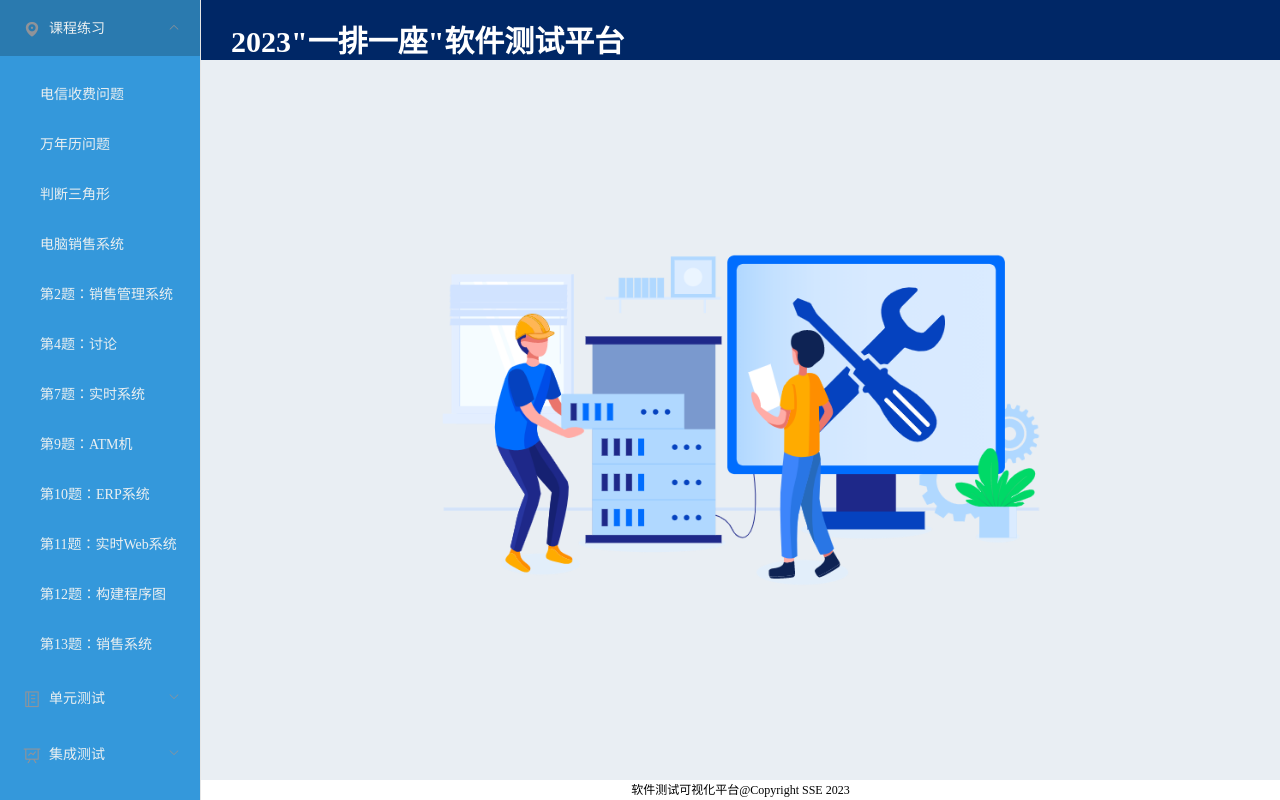
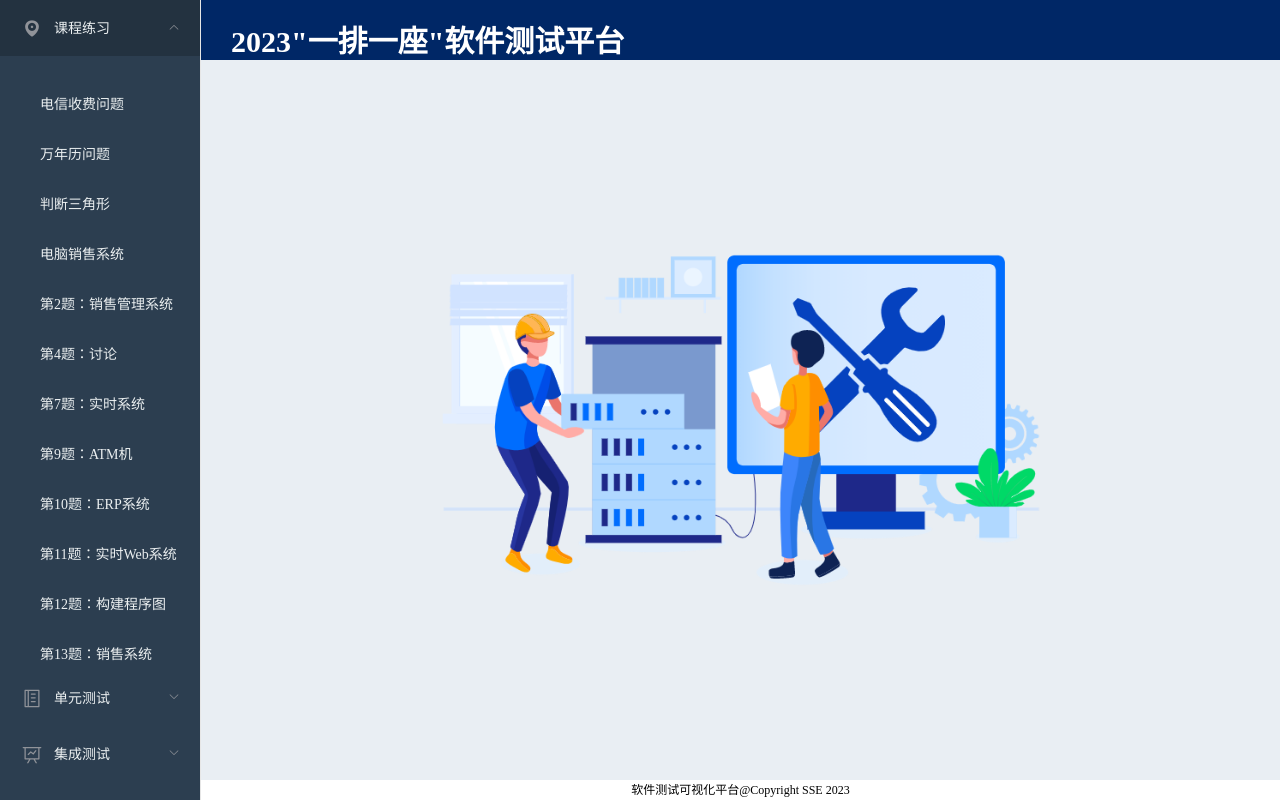
Before and after one commit to IoNaNO/23_Spring_software_testing, a Vue app in the folder frontend/: page / in a window 1280 px wide. Built offline with nearby package versions, Linux system fonts and the light colour scheme.

Commit message:
UI再次小修改

```diff
--- a/frontend/src/views/layout/components/asidebar/index.vue
+++ b/frontend/src/views/layout/components/asidebar/index.vue
@@ -1,12 +1,12 @@
 
 <template>
   <el-menu
-    class="el-menu-vertical-demo"
+     class="el-menu-vertical-demo"
     @open="handleOpen"
     @close="handleClose"
-    background-color="#3498db"
+    background-color="#2c3e50"
     text-color="#ecf0f1"
-    active-text-color="#a9c0d3"
+    active-text-color="#fdcb6e"
     :collapse="isCollapse"
     :default-openeds="openeds"
     router
@@ -100,6 +100,27 @@ methods: {
 .el-menu-vertical-demo:not(.el-menu--collapse) {
   width: 200px;
   min-height: 400px;
+  .el-submenu__title {
+    font-size: 16px;
+    padding: 12px 0;
+  }
+  .el-menu-item {
+    padding: 10px 0;
+    &:hover {
+      background-color: rgba(255,255,255,0.1);
+    }
+  }
+  .el-icon-location, .el-icon-notebook-2, .el-icon-data-line, .el-icon-cpu {
+    font-size: 20px;
+    margin-right: 10px;
+  }
+
+  /* 修改链接颜色 */
+  a {
+    color: #ecf0f1 !important;
+    &:hover {
+      color: #fdcb6e !important;
+    }
+  }
 }
-
 </style>
```
